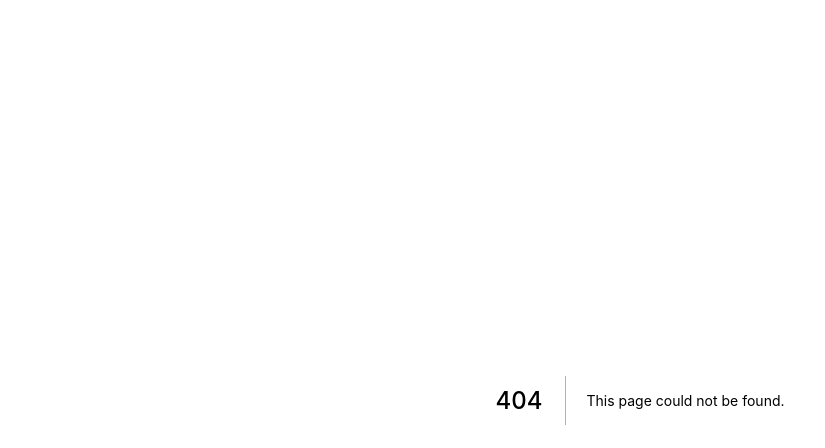
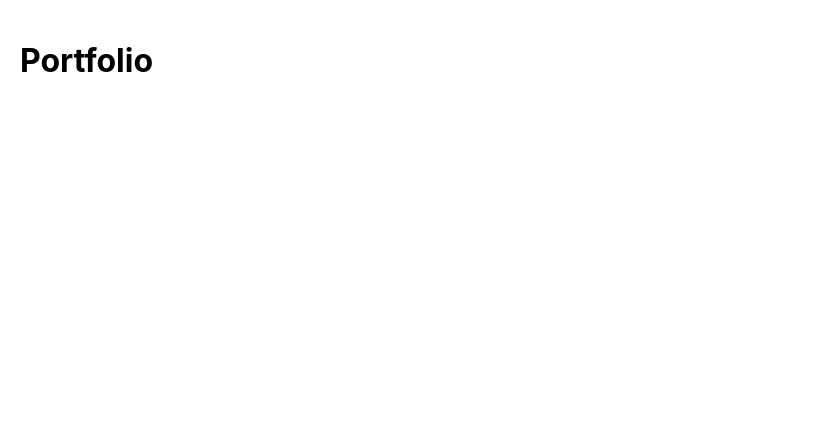
Before and after one commit to sakic-milan/sakicmilan.com, a Next.js app: page /portfolio in a window 1280 px wide. Before the commit this address had no page. Shown: the top 448 px of the page, without its empty margins (0-825 px from the left). Built offline with nearby package versions, Linux system fonts and the light colour scheme.

Commit message:
project setup

```diff
--- a/package.json
+++ b/package.json
@@ -8,6 +8,7 @@
     "lint": "next lint"
   },
   "dependencies": {
+    "babel-plugin-module-resolver": "^4.1.0",
     "next": "12.0.8",
     "react": "17.0.2",
     "react-dom": "17.0.2"
--- /dev/null
+++ b/pages/portfolio.js
@@ -0,0 +1,2 @@
+import Portfolio from "@views/Portfolio";
+export default Portfolio;
--- /dev/null
+++ b/src/views/Portfolio/index.jsx
@@ -0,0 +1,7 @@
+import styles from "./styles.module.scss";
+
+const Portfolio = () => {
+  return <h1 className={styles.portfolio}>Portfolio</h1>;
+};
+
+export default Portfolio;
--- /dev/null
+++ b/src/views/Portfolio/styles.module.scss
@@ -0,0 +1,3 @@
+.portfolio {
+  padding: 20px;
+}
```
Also changed, not shown: .babelrc (added), pages/blog/[slug].js (added), pages/blog/index.js (added), pages/contact.js (added), 1 other file (tests, documents, lock files or other folders).
